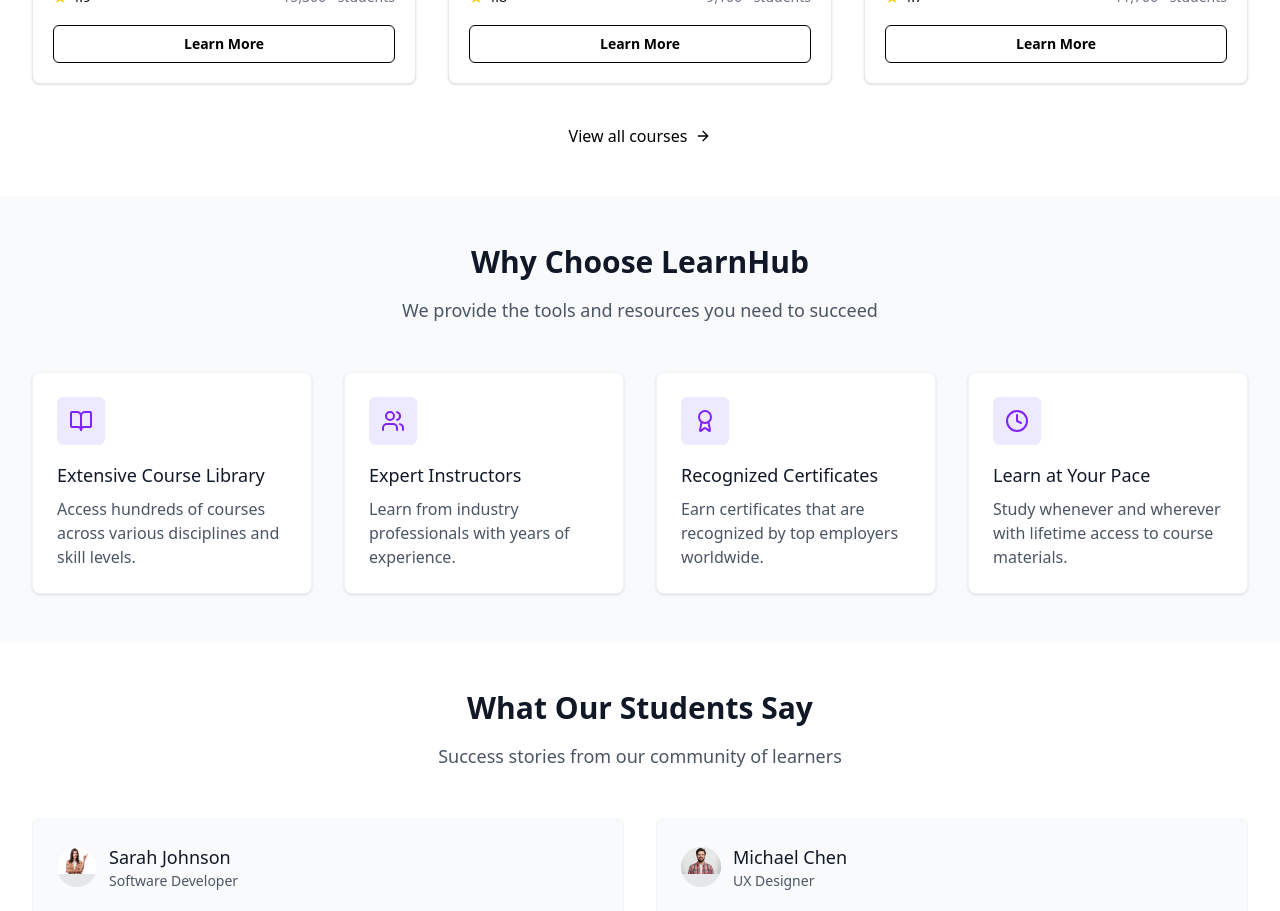
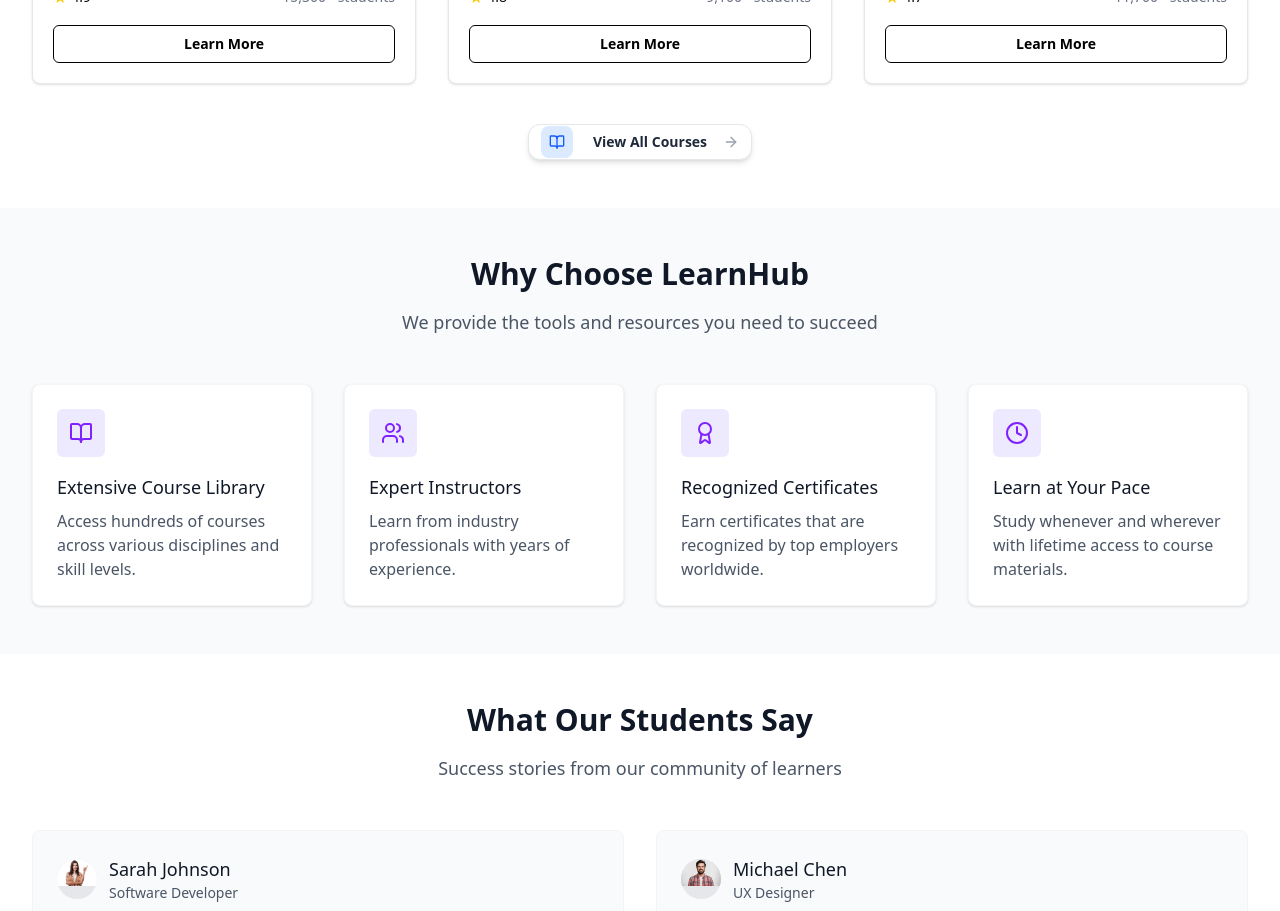
Before and after one commit to kpdevSE/learning_system_mern, a React (Vite) app in the folder frontend/: page / in a window 1280 px wide. Shown: the part 1140-2051 px from the top of the page. Built offline with nearby package versions, Linux system fonts and the light colour scheme.

Commit message:
done with ui button update

```diff
--- a/frontend/src/pages/Home/index.jsx
+++ b/frontend/src/pages/Home/index.jsx
@@ -9,6 +9,8 @@ import DataScience from '../../assets/datascience.jpg'
 import Girl from '../../assets/girl.jpg'
 import Boy from '../../assets/boy.jpg'
 import FooterComponent from '@/components/ui/Components/Footer';
+import { Button } from '@/components/ui/button';
+import { Link } from 'react-router-dom';
 
 
 export default function LMSLandingPage()
@@ -157,9 +159,17 @@ export default function LMSLandingPage()
                         ))}
                     </div>
                     <div className="mt-10 text-center">
-                        <a href="#" className="inline-flex items-center text-black hover:black font-medium">
-                            View all courses <ArrowRight className="ml-2 h-4 w-4" />
-                        </a>
+                        <Link to='/programme-and-facilities'>
+                            <Button
+                                className="inline-flex items-center bg-white hover:bg-gray-50 text-gray-800 border border-gray-200 hover:border-gray-300 font-semibold px-6 py-3 rounded-xl shadow-md hover:shadow-lg transition-all duration-200 group cursor-pointer"
+                            >
+                                <div className="flex items-center justify-center w-8 h-8 bg-blue-100 rounded-lg mr-3">
+                                    <BookOpen className="h-4 w-4 text-blue-600" />
+                                </div>
+                                <span className="flex-1 text-left">View All Courses</span>
+                                <ArrowRight className="ml-2 h-4 w-4 text-gray-400 group-hover:text-blue-600 group-hover:translate-x-1 transition-all duration-200" />
+                            </Button>
+                        </Link>
                     </div>
                 </div>
             </section>
```
